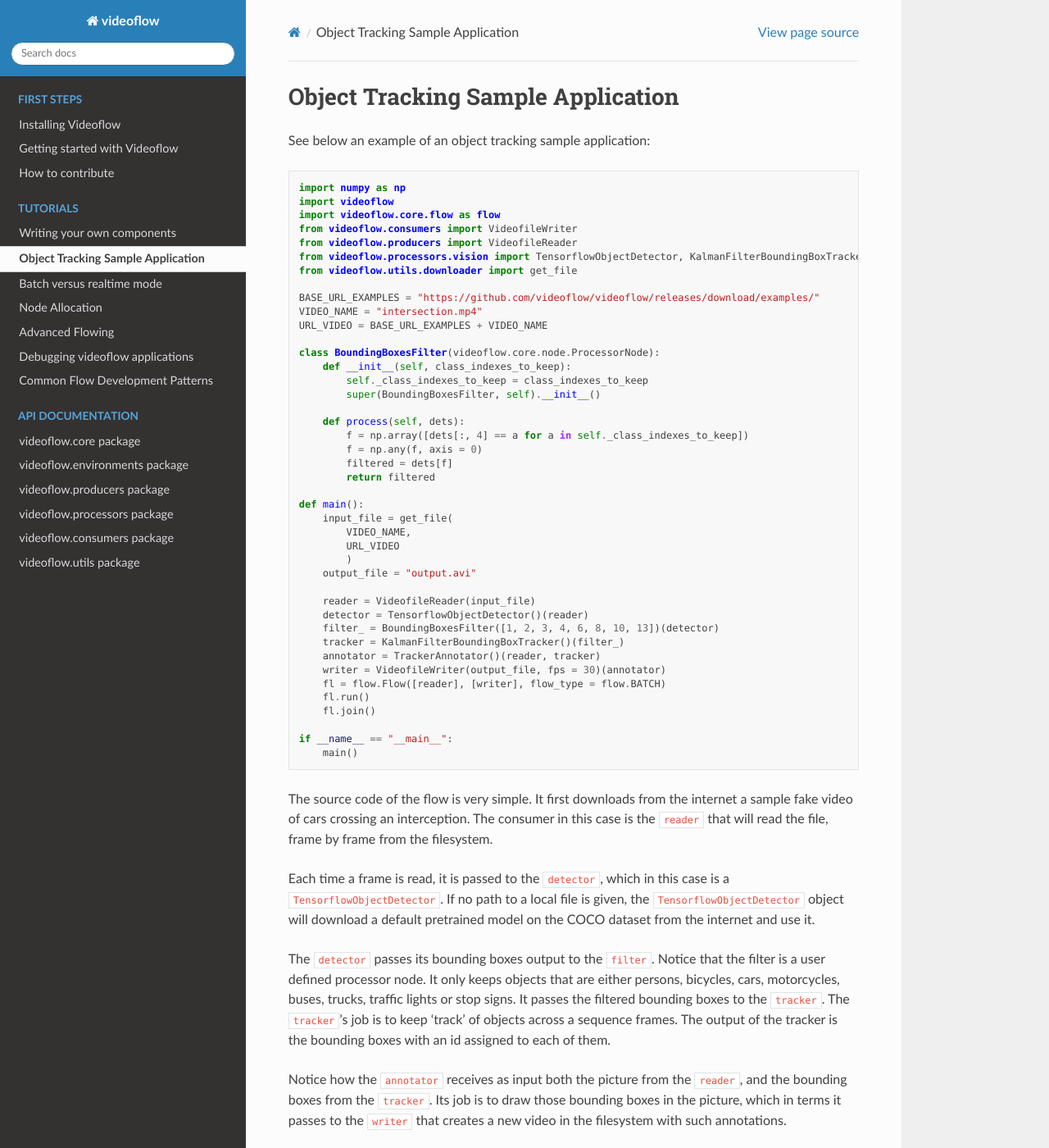
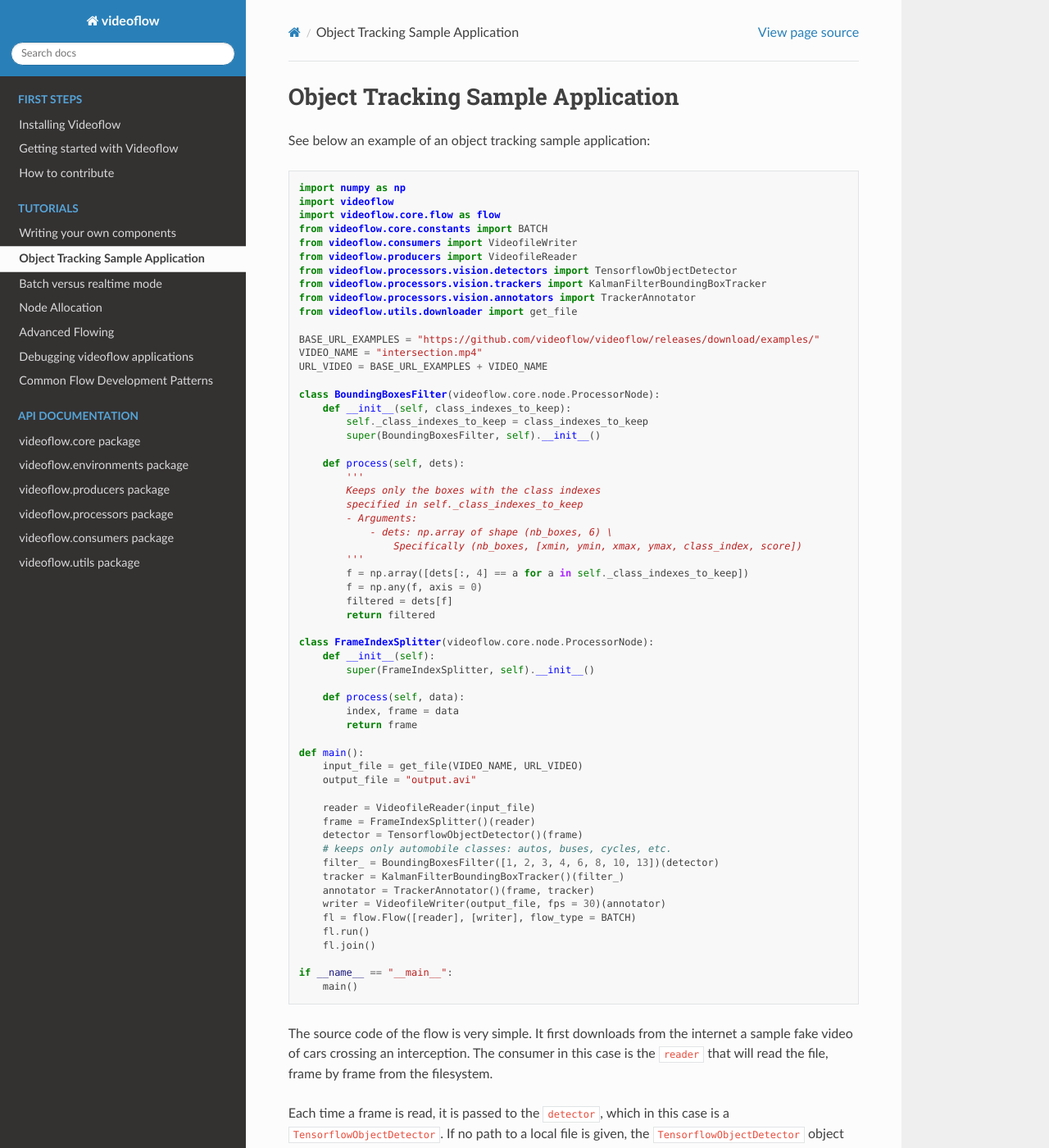
Before and after one commit to videoflow/videoflow, a Sphinx documentation site: the page built from docs/source/user-documentation/object-tracking-sample-application.rst, in a window 1280 px wide and 1400 px high. Shown: the whole window at 82% size. Built offline with Sphinx 7.4.7 and the Read the Docs theme 2.0.0, drawn with Linux system fonts in a browser that asks for light colours.

Commit message:
Update object-tracking-sample-application.rst
Updated example to comply with newest changes in library.

```diff
--- a/docs/source/user-documentation/object-tracking-sample-application.rst
+++ b/docs/source/user-documentation/object-tracking-sample-application.rst
@@ -6,9 +6,12 @@ See below an example of an object tracking sample application::
     import numpy as np
     import videoflow
     import videoflow.core.flow as flow
+    from videoflow.core.constants import BATCH
     from videoflow.consumers import VideofileWriter
     from videoflow.producers import VideofileReader
-    from videoflow.processors.vision import TensorflowObjectDetector, KalmanFilterBoundingBoxTracker, TrackerAnnotator
+    from videoflow.processors.vision.detectors import TensorflowObjectDetector
+    from videoflow.processors.vision.trackers import KalmanFilterBoundingBoxTracker
+    from videoflow.processors.vision.annotators import TrackerAnnotator
     from videoflow.utils.downloader import get_file
 
     BASE_URL_EXAMPLES = "https://github.com/videoflow/videoflow/releases/download/examples/"
@@ -21,25 +24,39 @@ See below an example of an object tracking sample application::
             super(BoundingBoxesFilter, self).__init__()
 
         def process(self, dets):
+            '''
+            Keeps only the boxes with the class indexes
+            specified in self._class_indexes_to_keep
+            - Arguments:
+                - dets: np.array of shape (nb_boxes, 6) \
+                    Specifically (nb_boxes, [xmin, ymin, xmax, ymax, class_index, score])
+            '''
             f = np.array([dets[:, 4] == a for a in self._class_indexes_to_keep])
             f = np.any(f, axis = 0)
             filtered = dets[f]
             return filtered
 
+    class FrameIndexSplitter(videoflow.core.node.ProcessorNode):
+        def __init__(self):
+            super(FrameIndexSplitter, self).__init__()
+
+        def process(self, data):
+            index, frame = data
+            return frame
+
     def main():
-        input_file = get_file(
-            VIDEO_NAME,
-            URL_VIDEO
-            )
+        input_file = get_file(VIDEO_NAME, URL_VIDEO)
         output_file = "output.avi"
 
         reader = VideofileReader(input_file)
-        detector = TensorflowObjectDetector()(reader)
+        frame = FrameIndexSplitter()(reader)
+        detector = TensorflowObjectDetector()(frame)
+        # keeps only automobile classes: autos, buses, cycles, etc.
         filter_ = BoundingBoxesFilter([1, 2, 3, 4, 6, 8, 10, 13])(detector)
         tracker = KalmanFilterBoundingBoxTracker()(filter_)
-        annotator = TrackerAnnotator()(reader, tracker)
+        annotator = TrackerAnnotator()(frame, tracker)
         writer = VideofileWriter(output_file, fps = 30)(annotator)
-        fl = flow.Flow([reader], [writer], flow_type = flow.BATCH)
+        fl = flow.Flow([reader], [writer], flow_type = BATCH)
         fl.run()
         fl.join()
 
```
